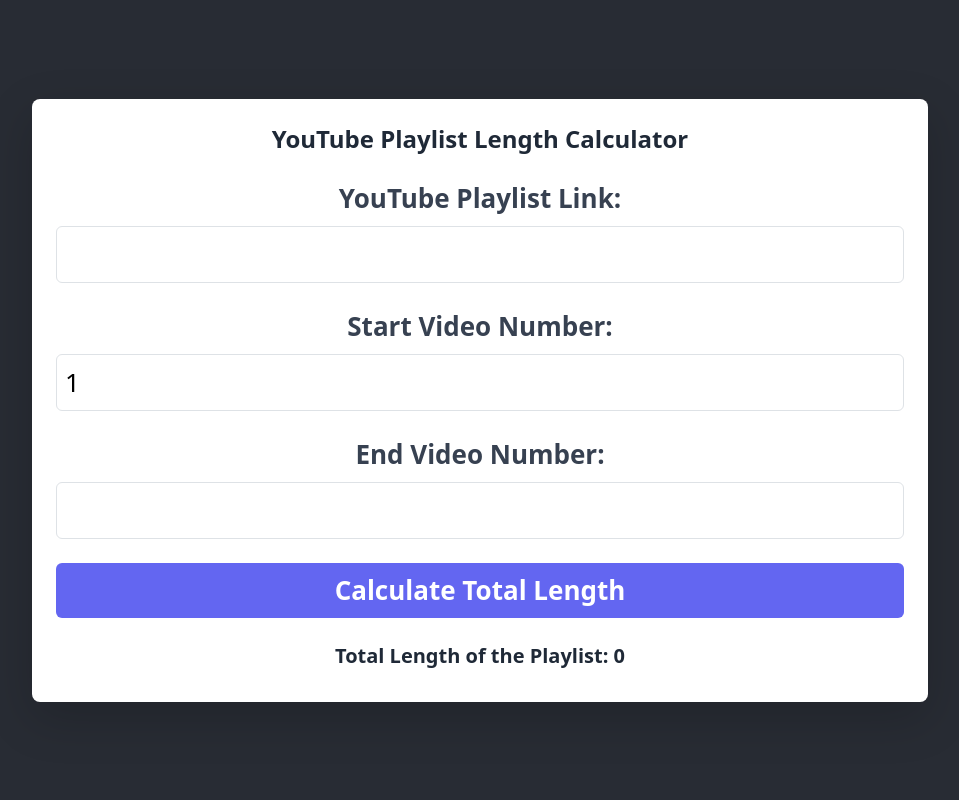
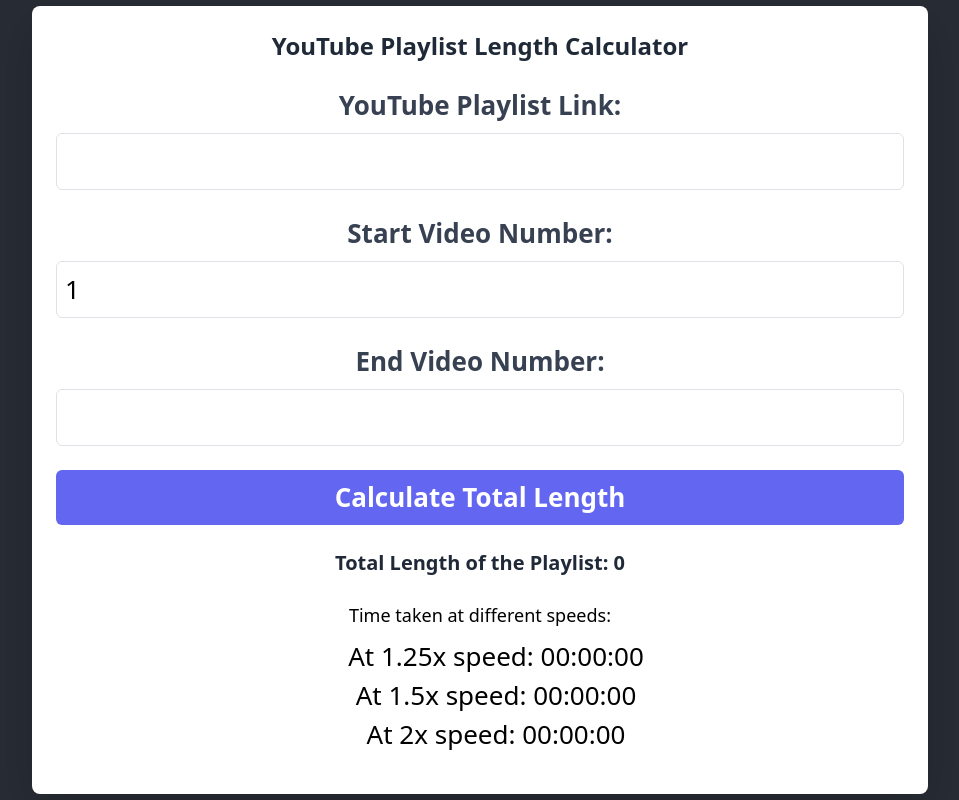
Before and after one commit to pragun-bansal/yt-playlist-functions, a React (Create React App) app: page / in a window 1280 px wide. Shown: the whole page, without its empty margins (160-1119 px from the left). Built offline with nearby package versions, Linux system fonts and the light colour scheme; no server answers.

Commit message:
adding speed options

```diff
--- a/src/PlaylistCalculator.jsx
+++ b/src/PlaylistCalculator.jsx
@@ -1,9 +1,212 @@
+// import React, { useState } from 'react';
+// import axios from 'axios';
+// import ProgressBar from 'react-bootstrap/ProgressBar';
+// import 'bootstrap/dist/css/bootstrap.min.css';
+
+
+
+// const PlaylistCalculator = () => {
+//   const [playlistLink, setPlaylistLink] = useState('');
+//   const [startVideoNumber, setStartVideoNumber] = useState(1);
+//   const [endVideoNumber, setEndVideoNumber] = useState(null);
+//   const [totalLength, setTotalLength] = useState(0);
+//   const [playlistData, setPlaylistData] = useState(null);
+//   const [loading, setLoading] = useState(false);
+//   const [now, setNow] = useState(0);
+//   console.log("API_KEY", process.env.REACT_APP_API_KEY)
+
+//   // Function to handle form submission
+//   const handleSubmit = async (event) => {
+//     event.preventDefault();
+
+//     // Extract the playlist ID from the provided link
+//     const playlistId = extractPlaylistId(playlistLink);
+
+//     // Fetch playlist data using YouTube Data API
+//     await fetchPlaylistData(playlistId);
+
+//     // Calculate total length from start video number to end video number
+//     calculateTotalLength(startVideoNumber, endVideoNumber);
+//   };
+
+//   // Function to extract playlist ID from playlist link
+//   const extractPlaylistId = (link) => {
+//     const url = new URL(link);
+//     return url.searchParams.get('list');
+//   };
+
+//   // Function to fetch playlist data from YouTube Data API
+//   const fetchPlaylistData = async (playlistId) => {
+//     // Replace with your YouTube Data API key
+
+//     try {
+//       const response = await axios.get(
+//         `https://www.googleapis.com/youtube/v3/playlistItems?part=contentDetails&maxResults=50&playlistId=${playlistId}&key=${process.env.REACT_APP_API_KEY}`
+//       );
+
+//       setPlaylistData(response.data.items);
+//       console.log('playlistData', response.data.items)
+//     } catch (error) {
+//       console.error('Failed to fetch playlist data:', error);
+//     }
+//   };
+
+
+
+//   // Function to calculate total length of the playlist from start to end video numbers
+//   const calculateTotalLength = async (start, end) => {
+//     if (!playlistData) {
+//       console.error('Playlist data is not available.');
+//       return;
+//     }
+
+//     let totalTimeInSeconds = 0;
+
+//     // Adjust end video number if not provided
+//     const adjustedEnd = end ? end : playlistData.length;
+
+//     setLoading(true);
+//     // Iterate through the playlist data and calculate total time
+//     let i;
+//     for (i=0; i < adjustedEnd-start+1; i++) {
+//       const videoData = playlistData[i];
+
+//       const videoId = videoData.contentDetails.videoId;
+//       console.log('videoId', videoId)
+//       if (videoData && videoData.contentDetails && videoData.contentDetails.videoId) {
+//         // Add a delay to avoid rate limiting
+
+//         const durationInSeconds = await fetchVideoDuration(videoId);
+//         totalTimeInSeconds += durationInSeconds;
+//         console.log('totalTimeInSeconds', totalTimeInSeconds)
+//         setNow((i+1)/(adjustedEnd-start+1)*100)
+//       } else {
+//         console.error(`Content details or video ID is undefined for video at index ${i}.`);
+//       }
+//     }
+//     if(i===adjustedEnd-start+1){
+//       setNow(0)
+//       setLoading(false);
+//     }
+
+//     // Convert total time from seconds to a readable format
+//     const totalTimeFormatted = formatTime(totalTimeInSeconds);
+//     setTotalLength(totalTimeFormatted);
+//     console.log('totalTimeFormatted', totalTimeFormatted)
+//   };
+
+
+// // Function to fetch video duration and calculate total time
+// const fetchVideoDuration = async (videoId) => {
+//   // Replace with your YouTube Data API key
+
+//   console.log(`Fetching duration for video ID: ${videoId}`);
+
+//   try {
+//     const response = await axios.get(
+//       `https://www.googleapis.com/youtube/v3/videos?part=contentDetails&id=${videoId}&key=${process.env.REACT_APP_API_KEY}`
+//     );
+
+//     if (response.data.items.length > 0) {
+//       const duration = response.data.items[0].contentDetails.duration;
+
+//       // Convert ISO 8601 duration to seconds
+//       const durationInSeconds = parseISO8601Duration(duration);
+//       console.log(`Duration for video ID ${videoId}: ${durationInSeconds} seconds`);
+
+//       return durationInSeconds;
+//     } else {
+//       console.error(`No video found for video ID: ${videoId}`);
+//       return 0;
+//     }
+//   } catch (error) {
+//     console.error(`Failed to fetch video duration for video ID ${videoId}:`, error);
+//     return 0;
+//   }
+// };
+
+
+
+//   // Function to parse ISO 8601 duration format
+//   const parseISO8601Duration = (duration) => {
+//     const durationRegex = /PT(?:(\d+)H)?(?:(\d+)M)?(?:(\d+)S)?/;
+//     const [, hours, minutes, seconds] = durationRegex.exec(duration);
+
+//     return (parseInt(hours || 0) * 3600) +
+//       (parseInt(minutes || 0) * 60) +
+//       parseInt(seconds || 0);
+//   };
+
+//   // Function to format time from seconds to HH:MM:SS
+//   const formatTime = (seconds) => {
+//     const hours = Math.floor(seconds / 3600);
+//     seconds %= 3600;
+//     const minutes = Math.floor(seconds / 60);
+//     seconds %= 60;
+
+//     return `${hours.toString().padStart(2, '0')}:${minutes.toString().padStart(2, '0')}:${seconds.toString().padStart(2, '0')}`;
+//   };
+
+
+//   return (
+//     <div className="w-[90vw] max-w-4xl mx-auto p-6 bg-white shadow-lg rounded-lg">
+//       <h2 className="text-2xl font-bold mb-4 text-center text-gray-800">YouTube Playlist Length Calculator</h2>
+//       <form onSubmit={handleSubmit}>
+//         <div className="mb-4">
+//           <label className="block font-bold mb-2 text-gray-700">YouTube Playlist Link:</label>
+//           <input
+//             type="text"
+//             value={playlistLink}
+//             onChange={(e) => setPlaylistLink(e.target.value)}
+//             required
+//             className="w-full p-2 border text-black border-gray-300 rounded-md focus:outline-none focus:ring focus:ring-indigo-500"
+//           />
+//         </div>
+//         <div className="mb-4">
+//           <label className="block font-bold mb-2 text-gray-700">Start Video Number:</label>
+//           <input
+//             type="number"
+//             value={startVideoNumber}
+//             onChange={(e) => setStartVideoNumber(parseInt(e.target.value))}
+//             min="1"
+//             required
+//             className="w-full p-2 border text-black border-gray-300 rounded-md focus:outline-none focus:ring focus:ring-indigo-500"
+//           />
+//         </div>
+//         <div className="mb-4">
+//           <label className="block font-bold mb-2 text-gray-700">End Video Number:</label>
+//           <input
+//             type="number"
+//             value={endVideoNumber}
+//             onChange={(e) => setEndVideoNumber(parseInt(e.target.value))}
+//             min="1"
+//             className="w-full p-2 border text-black border-gray-300 rounded-md focus:outline-none focus:ring focus:ring-indigo-500"
+//           />
+//         </div>
+//         <button
+//           type="submit"
+//           className="w-full py-2 bg-indigo-500 text-white font-semibold rounded-md hover:bg-indigo-600"
+//         >
+//           Calculate Total Length
+//         </button>
+//       </form>
+
+
+//       {loading?<div className='mt-6'>
+//         <h3 className="text-xl font-semibold text-gray-800">Calculating Total Length ....</h3>
+//         <ProgressBar now={now} label={`${now}%`} visuallyHidden />;
+//       </div>:<div className="mt-6">
+//         <h3 className="text-xl font-semibold text-gray-800">Total Length of the Playlist: {totalLength}</h3>
+//       </div>}
+//     </div>
+//   );
+// };
+
+// export default PlaylistCalculator;
 import React, { useState } from 'react';
 import axios from 'axios';
 import ProgressBar from 'react-bootstrap/ProgressBar';
 import 'bootstrap/dist/css/bootstrap.min.css';
-
-
 
 const PlaylistCalculator = () => {
   const [playlistLink, setPlaylistLink] = useState('');
@@ -13,7 +216,9 @@
   const [playlistData, setPlaylistData] = useState(null);
   const [loading, setLoading] = useState(false);
   const [now, setNow] = useState(0);
-  console.log("API_KEY", process.env.REACT_APP_API_KEY)
+  const [totalTime, setTotalTime] = useState(0);
+  // const [totalTimeInSeconds, setTotalTimeInSeconds] = useState(0);
+
 
   // Function to handle form submission
   const handleSubmit = async (event) => {
@@ -37,21 +242,15 @@
 
   // Function to fetch playlist data from YouTube Data API
   const fetchPlaylistData = async (playlistId) => {
-    // Replace with your YouTube Data API key
-
     try {
       const response = await axios.get(
         `https://www.googleapis.com/youtube/v3/playlistItems?part=contentDetails&maxResults=50&playlistId=${playlistId}&key=${process.env.REACT_APP_API_KEY}`
       );
-
       setPlaylistData(response.data.items);
-      console.log('playlistData', response.data.items)
     } catch (error) {
       console.error('Failed to fetch playlist data:', error);
     }
   };
-
-
 
   // Function to calculate total length of the playlist from start to end video numbers
   const calculateTotalLength = async (start, end) => {
@@ -68,39 +267,32 @@
     setLoading(true);
     // Iterate through the playlist data and calculate total time
     let i;
-    for (i=0; i < adjustedEnd-start+1; i++) {
+    for (i = 0; i < adjustedEnd - start + 1; i++) {
       const videoData = playlistData[i];
+      const videoId = videoData.contentDetails.videoId;
 
-      const videoId = videoData.contentDetails.videoId;
-      console.log('videoId', videoId)
       if (videoData && videoData.contentDetails && videoData.contentDetails.videoId) {
-        // Add a delay to avoid rate limiting
-
         const durationInSeconds = await fetchVideoDuration(videoId);
        totalTimeInSeconds += durationInSeconds;
-        console.log('totalTimeInSeconds', totalTimeInSeconds)
-        setNow((i+1)/(adjustedEnd-start+1)*100)
+       setTotalTime(totalTimeInSeconds);
+        setNow((i + 1) / (adjustedEnd - start + 1) * 100);
       } else {
         console.error(`Content details or video ID is undefined for video at index ${i}.`);
       }
     }
-    if(i===adjustedEnd-start+1){
-      setNow(0)
+
+    if (adjustedEnd - start + 1 === i) {
+      setNow(0);
       setLoading(false);
     }
 
     // Convert total time from seconds to a readable format
     const totalTimeFormatted = formatTime(totalTimeInSeconds);
     setTotalLength(totalTimeFormatted);
-    console.log('totalTimeFormatted', totalTimeFormatted)
   };
-
 
   // Function to fetch video duration and calculate total time
   const fetchVideoDuration = async (videoId) => {
-  // Replace with your YouTube Data API key
-
-  console.log(`Fetching duration for video ID: ${videoId}`);
 
     try {
       const response = await axios.get(
@@ -112,7 +304,6 @@
 
         // Convert ISO 8601 duration to seconds
         const durationInSeconds = parseISO8601Duration(duration);
-      console.log(`Duration for video ID ${videoId}: ${durationInSeconds} seconds`);
 
         return durationInSeconds;
       } else {
@@ -124,8 +315,6 @@
       return 0;
     }
   };
-
-
 
   // Function to parse ISO 8601 duration format
   const parseISO8601Duration = (duration) => {
@@ -147,6 +336,14 @@
     return `${hours.toString().padStart(2, '0')}:${minutes.toString().padStart(2, '0')}:${seconds.toString().padStart(2, '0')}`;
   };
 
+  // Helper function to calculate the time taken at different speeds
+  const calculateTimeAtSpeed = (totalTimeInSeconds, speed) => {
+    console.log('totalTimeInSeconds', totalTimeInSeconds)
+    const timeInSecondsAtSpeed = Math.floor(totalTimeInSeconds / speed);
+    console.log('timeInSecondsAtSpeed', timeInSecondsAtSpeed)
+    return formatTime(timeInSecondsAtSpeed);
+
+  };
 
   return (
     <div className="w-[90vw] max-w-4xl mx-auto p-6 bg-white shadow-lg rounded-lg">
@@ -191,13 +388,24 @@
         </button>
       </form>
 
-
-      {loading?<div className='mt-6'>
+      {loading ? (
+        <div className="mt-6">
           <h3 className="text-xl font-semibold text-gray-800">Calculating Total Length ....</h3>
-        <ProgressBar now={now} label={`${now}%`} visuallyHidden />;
-      </div>:<div className="mt-6">
+          <ProgressBar now={now} label={`${now}%`} visuallyHidden />
+        </div>
+      ) : (
+        <div className="mt-6">
           <h3 className="text-xl font-semibold text-gray-800">Total Length of the Playlist: {totalLength}</h3>
-      </div>}
+            <div className="mt-4">
+              <h4 className="text-lg font-medium text-black">Time taken at different speeds:</h4>
+              <ul className='text-black'>
+                <li>At 1.25x speed: {calculateTimeAtSpeed(totalTime, 1.25)}</li>
+                <li>At 1.5x speed: {calculateTimeAtSpeed(totalTime, 1.5)}</li>
+                <li>At 2x speed: {calculateTimeAtSpeed(totalTime, 2)}</li>
+              </ul>
+            </div>
+        </div>
+      )}
     </div>
   );
 };
```
Lines whose indentation alone changed are shown as unchanged.
